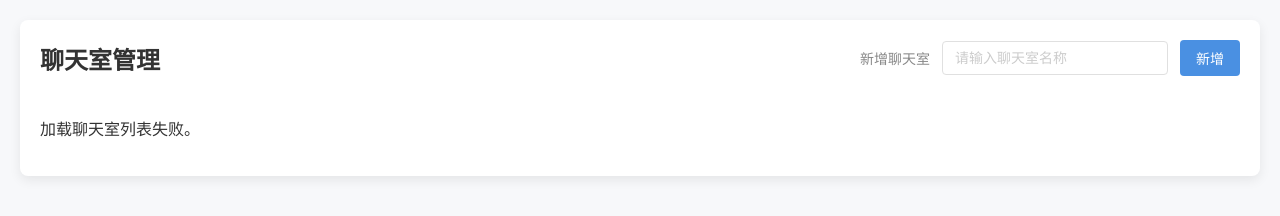
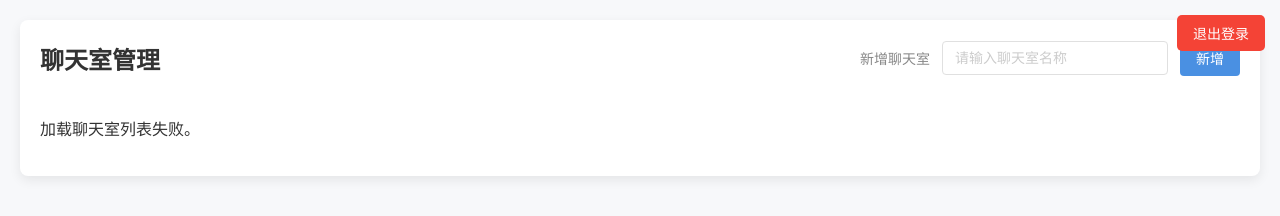
Before and after one commit to Tronkor/TronChat, a website: page public/admin.html in a window 1280 px wide. Drawn offline with Linux system fonts and the light colour scheme; no server answers; sample sign-in values are in the browser's storage.

Commit message:
add admin's login_out button

```diff
--- a/public/admin.html
+++ b/public/admin.html
@@ -7,6 +7,9 @@
     <link rel="stylesheet" href="style.css">
 </head>
 <body>
+    <header class="page-header">
+        <button id="logout-btn" class="logout-button">退出登录</button>
+    </header>
     <div class="dashboard-container">
         <header class="dashboard-header">
             <h1>聊天室管理</h1>
--- a/public/script.js
+++ b/public/script.js
@@ -8,6 +8,7 @@ document.addEventListener('DOMContentLoaded', () => {
 
         const addRoomForm = document.getElementById('add-room-form');
         const roomNameInput = document.getElementById('room-name-input');
+        const logoutBtn = document.getElementById('logout-btn');
 
         connectWebSocket();
         fetchRooms();
@@ -21,6 +22,12 @@ document.addEventListener('DOMContentLoaded', () => {
                 e.preventDefault();
                 addRoom();
             }
+        });
+
+        logoutBtn.addEventListener('click', () => {
+            sessionStorage.removeItem('isLoggedIn');
+            sessionStorage.removeItem('username');
+            window.location.href = 'index.html';
         });
 
         document.getElementById('room-grid').addEventListener('click', function(event) {
--- a/public/style.css
+++ b/public/style.css
@@ -151,3 +151,26 @@ body {
         grid-template-columns: 1fr;
     }
 }
+
+.page-header {
+    position: fixed;
+    top: 0;
+    right: 0;
+    padding: 15px;
+    z-index: 1000;
+}
+
+.logout-button {
+    padding: 8px 16px;
+    background-color: #f44336;
+    color: white;
+    border: none;
+    border-radius: 5px;
+    cursor: pointer;
+    font-size: 14px;
+    transition: background-color 0.3s ease;
+}
+
+.logout-button:hover {
+    background-color: #d32f2f;
+}
```
Also changed, not shown: 1 other file.
